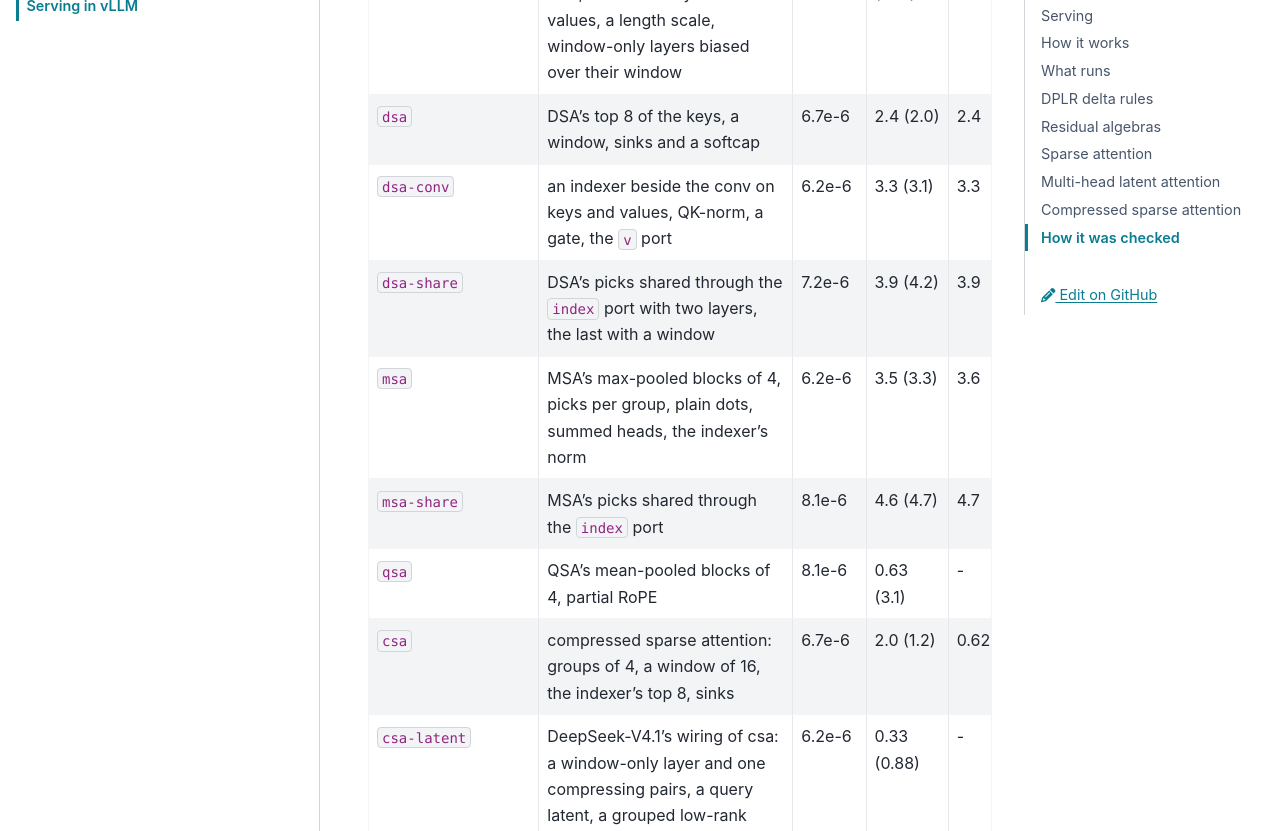
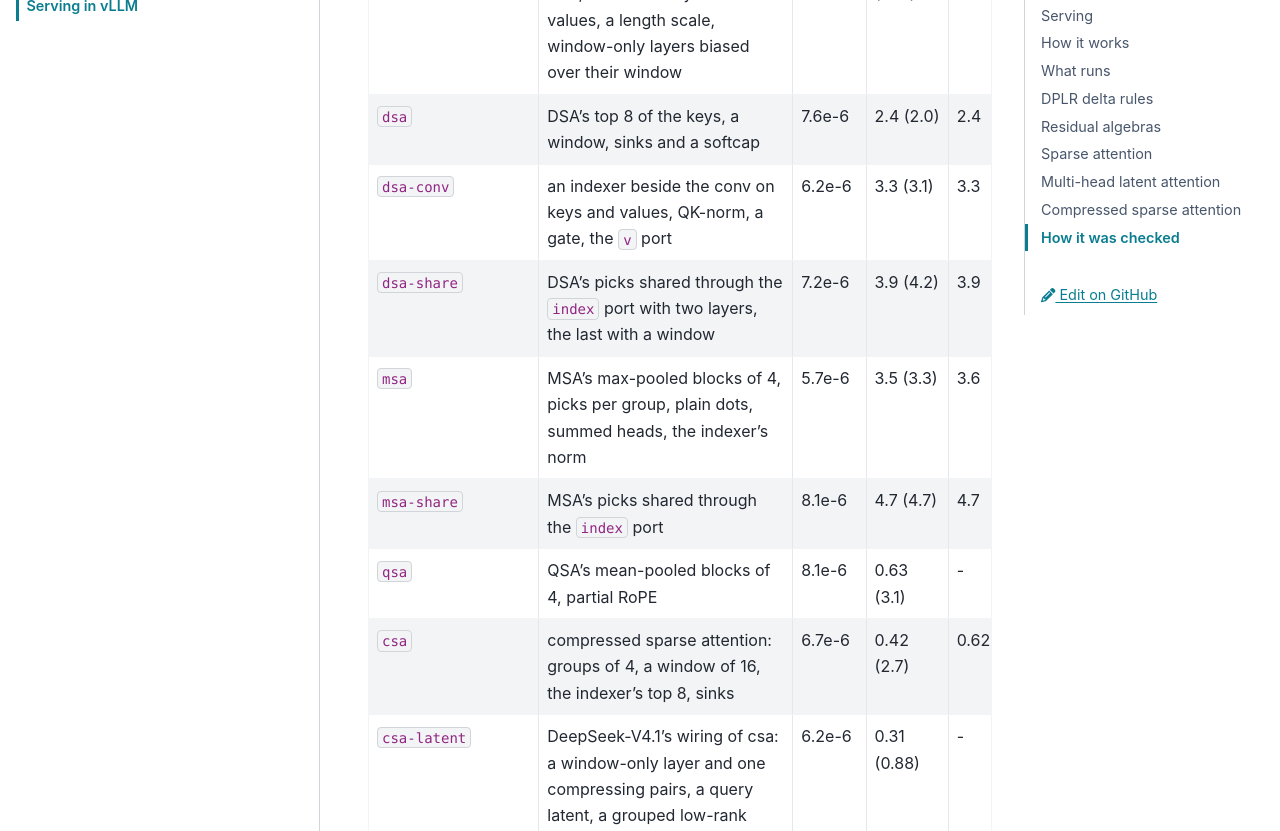
Before and after one commit to pilot7747/bux, a Sphinx documentation site: the page built from docs/export/vllm.md, in a window 1280 px wide and 1400 px high, scrolled down 15449 px. Shown: the part 154-985 px from the top of the window. Built offline with Sphinx 7.4.7 and the PyData theme 0.15.4, drawn with Linux system fonts in a browser that asks for light colours; some of the changed text lies outside the part shown.

Commit message:
Docs: the vLLM plugin's parity table remeasured with the fused residual kernels and a step of decoded sparse tokens as one CUDA graph: hc, attnres, mhc, mhc-single, dsa, msa, msa-share, csa and csa-latent
Co-Authored-By: Claude Opus 5.5 <noreply@anthropic.com>

```diff
--- a/docs/export/vllm.md
+++ b/docs/export/vllm.md
@@ -447,14 +447,14 @@ parentheses is bux's own bfloat16 error, against the same reference:
 | `short-conv` | LFM2's double-gated short conv beside attention | 6.7e-6 | 0.11 (0.13) | - |
 | `kv-share` | Hymba's cross-layer KV sharing: a windowed layer's keys and values read by the next one or two, a full layer's by one with a window of its own | 1.1e-5 | 0.13 (0.19) | 0.20 |
 | `relbias` | Inkling's attention: a relative bias, a conv on keys and values, a length scale, window-only layers biased over their window | 6.2e-6 | 0.080 (0.10) | 0.075 |
-| `dsa` | DSA's top 8 of the keys, a window, sinks and a softcap | 6.7e-6 | 2.4 (2.0) | 2.4 |
+| `dsa` | DSA's top 8 of the keys, a window, sinks and a softcap | 7.6e-6 | 2.4 (2.0) | 2.4 |
 | `dsa-conv` | an indexer beside the conv on keys and values, QK-norm, a gate, the `v` port | 6.2e-6 | 3.3 (3.1) | 3.3 |
 | `dsa-share` | DSA's picks shared through the `index` port with two layers, the last with a window | 7.2e-6 | 3.9 (4.2) | 3.9 |
-| `msa` | MSA's max-pooled blocks of 4, picks per group, plain dots, summed heads, the indexer's norm | 6.2e-6 | 3.5 (3.3) | 3.6 |
-| `msa-share` | MSA's picks shared through the `index` port | 8.1e-6 | 4.6 (4.7) | 4.7 |
+| `msa` | MSA's max-pooled blocks of 4, picks per group, plain dots, summed heads, the indexer's norm | 5.7e-6 | 3.5 (3.3) | 3.6 |
+| `msa-share` | MSA's picks shared through the `index` port | 8.1e-6 | 4.7 (4.7) | 4.7 |
 | `qsa` | QSA's mean-pooled blocks of 4, partial RoPE | 8.1e-6 | 0.63 (3.1) | - |
-| `csa` | compressed sparse attention: groups of 4, a window of 16, the indexer's top 8, sinks | 6.7e-6 | 2.0 (1.2) | 0.62 |
-| `csa-latent` | DeepSeek-V4.1's wiring of csa: a window-only layer and one compressing pairs, a query latent, a grouped low-rank output | 6.2e-6 | 0.33 (0.88) | - |
+| `csa` | compressed sparse attention: groups of 4, a window of 16, the indexer's top 8, sinks | 6.7e-6 | 0.42 (2.7) | 0.62 |
+| `csa-latent` | DeepSeek-V4.1's wiring of csa: a window-only layer and one compressing pairs, a query latent, a grouped low-rank output | 6.2e-6 | 0.31 (0.88) | - |
 | `csa-ports` | DeepSeek-V4.1's ports: a layer that compresses pairs, indexes them and makes a candidate pool, one that reads its latents and picks, one that re-indexes inside the pool | 8.1e-6 | 0.87 (1.4) | - |
 | `mla` | MLA with a latent of 256 and 32 rotated dims (Triton's MLA) | - | 0.10 (0.10) | 0.097 |
 | `mla-moe` | the same MLA beside a sigmoid MoE | - | 1.6 (0.093), differs | 1.4 |
```
Also changed, not shown: other parts of docs/export/vllm.md (+4 -4 lines).
